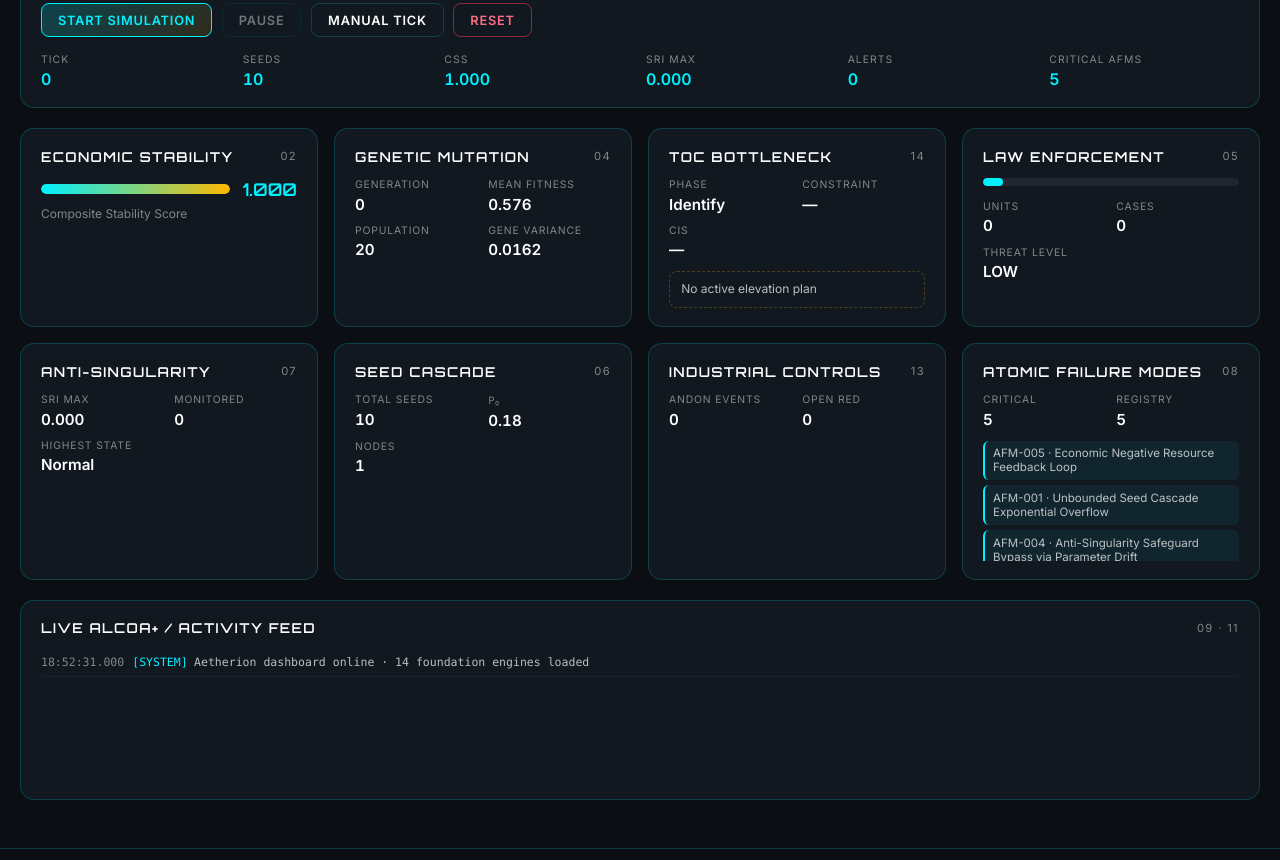
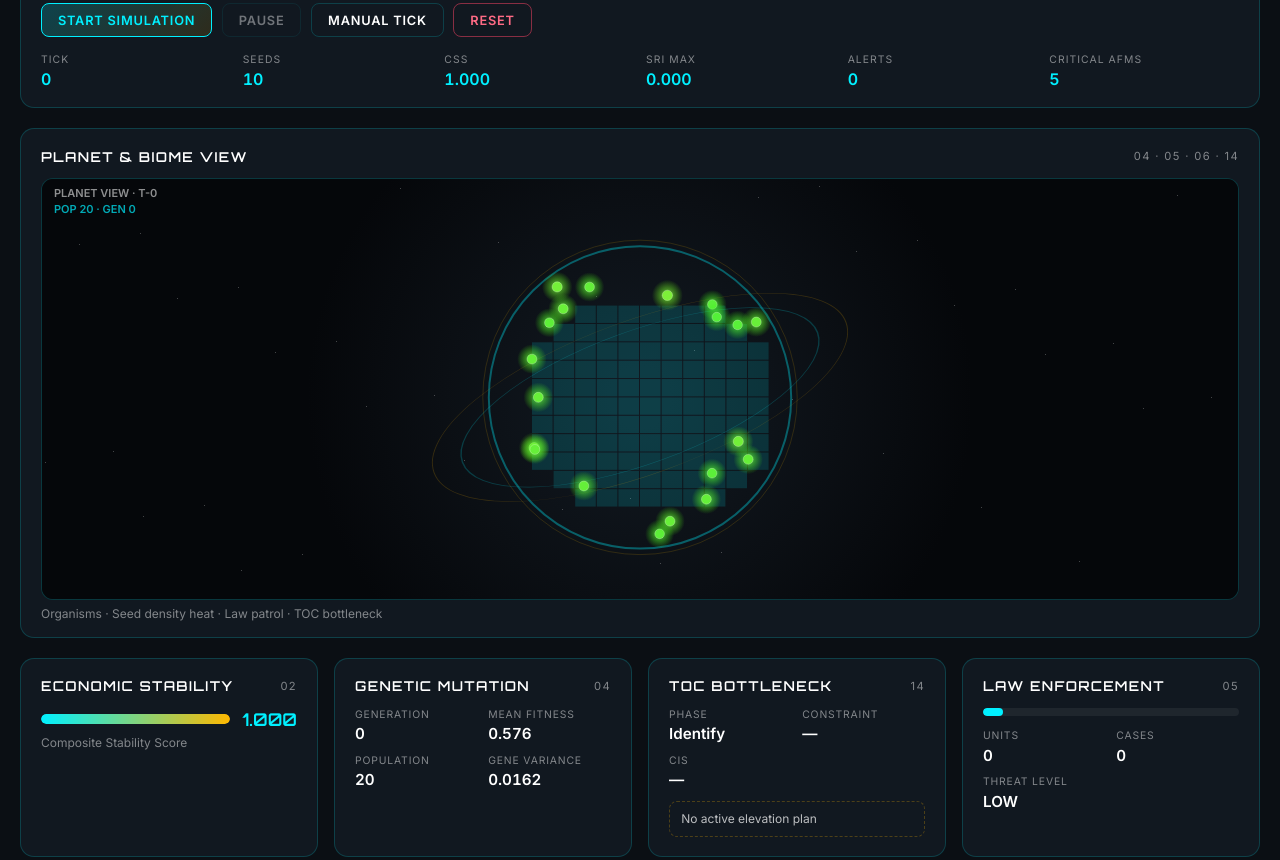
Before and after one commit to dominiccalandro1991-byte/Aetherion, a website built with Vite: page index.html in a window 1280 px wide. Shown: the part 715-1575 px from the top of the page. Built offline with nearby package versions, Linux system fonts and the light colour scheme.

Commit message:
feat(ui): planet & biome canvas renderer bound to live runtime
- src/ui/canvas.ts: 60fps PlanetCanvas with organism sprites from Engine 04,
  seed-density biome heat from Engine 06, law patrol overlay from SRI/05,
  TOC bottleneck hotspot from Engine 14
- index.html planet viewport above telemetry grid
- dashboard wires canvas start/refresh to Start & Manual Tick
- 58/58 tests pass; dist rebuilt for Pages

```diff
--- a/index.html
+++ b/index.html
@@ -65,6 +65,18 @@
         <div class="meta-item"><span class="meta-label">Alerts</span><span class="meta-value" id="meta-alerts">0</span></div>
         <div class="meta-item"><span class="meta-label">Critical AFMs</span><span class="meta-value" id="meta-afms">—</span></div>
       </div>
+    </section>
+
+    <!-- ── Planet & Biome Viewport ──────────────────────────────────────── -->
+    <section class="planet-viewport card">
+      <header class="card-header">
+        <h3>Planet &amp; Biome View</h3>
+        <span class="engine-id">04 · 05 · 06 · 14</span>
+      </header>
+      <div class="canvas-frame">
+        <canvas id="planet-canvas" aria-label="Aetherion live planet simulation canvas"></canvas>
+      </div>
+      <p class="card-sub">Organisms · Seed density heat · Law patrol · TOC bottleneck</p>
     </section>
 
     <!-- ── Engine Telemetry Grid ───────────────────────────────────────── -->
--- a/src/css/dashboard.css
+++ b/src/css/dashboard.css
@@ -543,3 +543,26 @@ body {
     max-width: min(280px, 70vw);
   }
 }
+
+/* ── Planet & Biome Canvas Viewport ─────────────────────────────────────── */
+.planet-viewport {
+  padding-bottom: 1rem;
+}
+
+.canvas-frame {
+  position: relative;
+  width: 100%;
+  border-radius: 12px;
+  overflow: hidden;
+  border: 1px solid var(--aetherion-border);
+  background: radial-gradient(ellipse at center, #111820 0%, #0B0F14 70%);
+  box-shadow: inset 0 0 40px rgba(0, 240, 255, 0.06);
+}
+
+#planet-canvas {
+  display: block;
+  width: 100%;
+  height: auto;
+  min-height: 220px;
+  cursor: crosshair;
+}
--- /dev/null
+++ b/src/ui/canvas.ts
@@ -0,0 +1,413 @@
+/**
+ * Aetherion Planet & Biome Canvas Renderer
+ * 2D viewport: planetary grid, genetic population clusters,
+ * law-enforcement threat overlay, TOC bottleneck heatmap.
+ * Targets ~60fps via requestAnimationFrame, state driven by AetherionRuntime.
+ */
+
+import type { AetherionRuntime } from '../core/orchestrator.js';
+import type { Genome } from '../foundation/04-genetic-mutation.js';
+
+export interface CanvasOptions {
+  /** Max organisms drawn (performance cap) */
+  maxOrganisms?: number;
+  /** Grid resolution for biome cells */
+  gridSize?: number;
+}
+
+interface OrganismSprite {
+  x: number;
+  y: number;
+  vx: number;
+  vy: number;
+  radius: number;
+  hue: number;
+  fitness: number;
+  generation: number;
+  id: string;
+}
+
+interface BiomeCell {
+  gx: number;
+  gy: number;
+  heat: number; // TOC / seed density 0..1
+  threat: number; // law overlay 0..1
+}
+
+const TAU = Math.PI * 2;
+
+export class PlanetCanvas {
+  private canvas: HTMLCanvasElement;
+  private ctx: CanvasRenderingContext2D;
+  private runtime: AetherionRuntime;
+  private raf = 0;
+  private running = false;
+  private organisms: OrganismSprite[] = [];
+  private cells: BiomeCell[] = [];
+  private gridSize: number;
+  private maxOrganisms: number;
+  private lastSync = 0;
+  private dpr = 1;
+  private planetCx = 0;
+  private planetCy = 0;
+  private planetR = 0;
+  private tickLabel = 0;
+
+  constructor(
+    canvas: HTMLCanvasElement,
+    runtime: AetherionRuntime,
+    options: CanvasOptions = {}
+  ) {
+    this.canvas = canvas;
+    const ctx = canvas.getContext('2d', { alpha: true });
+    if (!ctx) throw new Error('2D canvas context unavailable');
+    this.ctx = ctx;
+    this.runtime = runtime;
+    this.gridSize = options.gridSize ?? 12;
+    this.maxOrganisms = options.maxOrganisms ?? 64;
+    this.resize();
+    window.addEventListener('resize', () => this.resize());
+    this.seedOrganismsFromGenetics();
+    this.buildGrid();
+  }
+
+  start(): void {
+    if (this.running) return;
+    this.running = true;
+    const loop = (t: number) => {
+      if (!this.running) return;
+      // Sync simulation state ~ every 200ms (matches default runtime interval)
+      if (t - this.lastSync > 180) {
+        this.syncFromRuntime();
+        this.lastSync = t;
+      }
+      this.stepPhysics(1 / 60);
+      this.draw();
+      this.raf = requestAnimationFrame(loop);
+    };
+    this.raf = requestAnimationFrame(loop);
+  }
+
+  stop(): void {
+    this.running = false;
+    cancelAnimationFrame(this.raf);
+  }
+
+  /** Force an immediate state pull (e.g. after Manual Tick) */
+  refresh(): void {
+    this.syncFromRuntime();
+  }
+
+  private resize(): void {
+    const parent = this.canvas.parentElement ?? this.canvas;
+    const w = Math.max(280, parent.clientWidth || 640);
+    const h = Math.max(220, Math.min(420, Math.round(w * 0.55)));
+    this.dpr = Math.min(2, window.devicePixelRatio || 1);
+    this.canvas.width = Math.floor(w * this.dpr);
+    this.canvas.height = Math.floor(h * this.dpr);
+    this.canvas.style.width = `${w}px`;
+    this.canvas.style.height = `${h}px`;
+    this.ctx.setTransform(this.dpr, 0, 0, this.dpr, 0, 0);
+    this.planetCx = w * 0.5;
+    this.planetCy = h * 0.52;
+    this.planetR = Math.min(w, h) * 0.36;
+    this.buildGrid();
+  }
+
+  private buildGrid(): void {
+    this.cells = [];
+    for (let gy = 0; gy < this.gridSize; gy++) {
+      for (let gx = 0; gx < this.gridSize; gx++) {
+        this.cells.push({ gx, gy, heat: 0, threat: 0 });
+      }
+    }
+  }
+
+  private seedOrganismsFromGenetics(): void {
+    const genomes = this.runtime.genetics.genomes;
+    this.organisms = [];
+    const n = Math.min(this.maxOrganisms, Math.max(genomes.length, 12));
+    for (let i = 0; i < n; i++) {
+      const g = genomes[i];
+      this.organisms.push(this.spriteFromGenome(g, i, n));
+    }
+  }
+
+  private spriteFromGenome(g: Genome | undefined, i: number, n: number): OrganismSprite {
+    const angle = (i / n) * TAU + Math.random() * 0.2;
+    const dist = this.planetR * (0.25 + Math.random() * 0.55);
+    const fitness = g?.fitness ?? 0.4 + Math.random() * 0.3;
+    // Fitness → cyan-gold spectrum (Aetherion palette)
+    const hue = 180 - fitness * 130; // 180 cyan → ~50 gold
+    return {
+      x: this.planetCx + Math.cos(angle) * dist,
+      y: this.planetCy + Math.sin(angle) * dist * 0.85,
+      vx: (Math.random() - 0.5) * 0.4,
+      vy: (Math.random() - 0.5) * 0.4,
+      radius: 2.5 + fitness * 4,
+      hue,
+      fitness,
+      generation: g?.generation ?? 0,
+      id: g?.id ?? `spawn-${i}`,
+    };
+  }
+
+  private syncFromRuntime(): void {
+    const state = this.runtime.getState();
+    this.tickLabel = state.tick;
+
+    const genomes = this.runtime.genetics.genomes;
+    const meanFit = this.runtime.genetics.meanFitness || 0.5;
+    const variance = this.runtime.genetics.geneVariance || 0.1;
+
+    // Rebuild / update organism pool
+    const target = Math.min(this.maxOrganisms, Math.max(genomes.length, 8));
+    while (this.organisms.length < target) {
+      const g = genomes[this.organisms.length];
+      this.organisms.push(this.spriteFromGenome(g, this.organisms.length, target));
+    }
+    if (this.organisms.length > target) {
+      this.organisms.length = target;
+    }
+    for (let i = 0; i < this.organisms.length; i++) {
+      const g = genomes[i];
+      const o = this.organisms[i];
+      if (g) {
+        o.fitness = g.fitness;
+        o.hue = 180 - g.fitness * 130;
+        o.radius = 2.5 + g.fitness * 4 + variance * 8;
+        o.generation = g.generation;
+      } else {
+        o.fitness = meanFit;
+        o.hue = 180 - meanFit * 130;
+      }
+    }
+
+    // Seed density → biome heat (Engine 06)
+    const seedNorm = Math.min(1, state.seedTotal / 80);
+    // TOC CIS → localized heat hotspot
+    const toc = this.runtime.toc.currentConstraint;
+    const cis = toc?.constraintImpactScore ?? 0;
+    const tocGx = toc ? Math.floor(this.gridSize * 0.55) : -1;
+    const tocGy = toc ? Math.floor(this.gridSize * 0.4) : -1;
+
+    // Law threat from SRI proxy
+    const threatLevel =
+      state.sriMax > 0.7 ? 1 : state.sriMax > 0.45 ? 0.55 : state.sriMax * 0.4;
+
+    for (const cell of this.cells) {
+      const nx = cell.gx / this.gridSize;
+      const ny = cell.gy / this.gridSize;
+      // Radial falloff from planet center in grid space
+      const dx = nx - 0.5;
+      const dy = ny - 0.5;
+      const radial = Math.sqrt(dx * dx + dy * dy);
+      let heat = seedNorm * Math.max(0, 1 - radial * 1.6);
+      if (cell.gx === tocGx && cell.gy === tocGy) {
+        heat = Math.min(1, heat + cis * 0.85);
+      } else if (Math.abs(cell.gx - tocGx) <= 1 && Math.abs(cell.gy - tocGy) <= 1) {
+        heat = Math.min(1, heat + cis * 0.35);
+      }
+      cell.heat = heat;
+      cell.threat = threatLevel * Math.max(0, 1 - radial * 1.3);
+    }
+  }
+
+  private stepPhysics(dt: number): void {
+    const cx = this.planetCx;
+    const cy = this.planetCy;
+    const rMax = this.planetR * 0.92;
+    for (const o of this.organisms) {
+      // Mild orbital drift
+      const dx = o.x - cx;
+      const dy = o.y - cy;
+      const dist = Math.sqrt(dx * dx + dy * dy) || 1;
+      // Tangential velocity component
+      o.vx += (-dy / dist) * 0.015 + (Math.random() - 0.5) * 0.02;
+      o.vy += (dx / dist) * 0.015 + (Math.random() - 0.5) * 0.02;
+      o.vx *= 0.98;
+      o.vy *= 0.98;
+      o.x += o.vx;
+      o.y += o.vy;
+      // Soft containment inside planet disc
+      const nd = Math.sqrt((o.x - cx) ** 2 + (o.y - cy) ** 2);
+      if (nd > rMax) {
+        const s = rMax / nd;
+        o.x = cx + (o.x - cx) * s;
+        o.y = cy + (o.y - cy) * s;
+        o.vx *= -0.3;
+        o.vy *= -0.3;
+      }
+    }
+  }
+
+  private draw(): void {
+    const ctx = this.ctx;
+    const w = this.canvas.width / this.dpr;
+    const h = this.canvas.height / this.dpr;
+
+    // Void background
+    ctx.clearRect(0, 0, w, h);
+    const bg = ctx.createRadialGradient(
+      this.planetCx,
+      this.planetCy,
+      this.planetR * 0.2,
+      this.planetCx,
+      this.planetCy,
+      this.planetR * 2.2
+    );
+    bg.addColorStop(0, '#111820');
+    bg.addColorStop(0.55, '#0B0F14');
+    bg.addColorStop(1, '#05070a');
+    ctx.fillStyle = bg;
+    ctx.fillRect(0, 0, w, h);
+
+    // Soft star field
+    ctx.fillStyle = 'rgba(255,255,255,0.25)';
+    for (let i = 0; i < 40; i++) {
+      const sx = ((i * 97) % w) + (i % 7);
+      const sy = ((i * 53) % h) + (i % 5);
+      ctx.fillRect(sx, sy, 1, 1);
+    }
+
+    // Biome heatmap cells (projected onto planet disc)
+    this.drawBiomeHeat();
+
+    // Planet rim
+    ctx.beginPath();
+    ctx.arc(this.planetCx, this.planetCy, this.planetR, 0, TAU);
+    ctx.strokeStyle = 'rgba(0, 240, 255, 0.35)';
+    ctx.lineWidth = 2;
+    ctx.stroke();
+    ctx.beginPath();
+    ctx.arc(this.planetCx, this.planetCy, this.planetR + 6, 0, TAU);
+    ctx.strokeStyle = 'rgba(255, 184, 0, 0.15)';
+    ctx.lineWidth = 1;
+    ctx.stroke();
+
+    // Orbital rings
+    ctx.save();
+    ctx.translate(this.planetCx, this.planetCy);
+    ctx.rotate(-0.35);
+    ctx.scale(1, 0.35);
+    ctx.beginPath();
+    ctx.arc(0, 0, this.planetR * 1.25, 0, TAU);
+    ctx.strokeStyle = 'rgba(0, 240, 255, 0.2)';
+    ctx.lineWidth = 1.5;
+    ctx.stroke();
+    ctx.beginPath();
+    ctx.arc(0, 0, this.planetR * 1.45, 0, TAU);
+    ctx.strokeStyle = 'rgba(255, 184, 0, 0.18)';
+    ctx.lineWidth = 1;
+    ctx.stroke();
+    ctx.restore();
+
+    // Law enforcement threat arc
+    this.drawThreatOverlay();
+
+    // Organisms
+    for (const o of this.organisms) {
+      const glow = ctx.createRadialGradient(o.x, o.y, 0, o.x, o.y, o.radius * 3);
+      glow.addColorStop(0, `hsla(${o.hue}, 90%, 60%, 0.85)`);
+      glow.addColorStop(1, `hsla(${o.hue}, 90%, 50%, 0)`);
+      ctx.fillStyle = glow;
+      ctx.beginPath();
+      ctx.arc(o.x, o.y, o.radius * 3, 0, TAU);
+      ctx.fill();
+
+      ctx.beginPath();
+      ctx.arc(o.x, o.y, o.radius, 0, TAU);
+      ctx.fillStyle = `hsl(${o.hue}, 85%, 58%)`;
+      ctx.fill();
+      ctx.strokeStyle = 'rgba(255,255,255,0.35)';
+      ctx.lineWidth = 0.75;
+      ctx.stroke();
+    }
+
+    // HUD labels
+    ctx.font = '600 11px Inter, system-ui, sans-serif';
+    ctx.fillStyle = 'rgba(255,255,255,0.55)';
+    ctx.fillText(`PLANET VIEW · T-${this.tickLabel}`, 12, 18);
+    ctx.fillStyle = 'rgba(0, 240, 255, 0.7)';
+    ctx.fillText(
+      `POP ${this.organisms.length} · GEN ${this.runtime.genetics.generation}`,
+      12,
+      34
+    );
+    const toc = this.runtime.toc.currentConstraint;
+    if (toc) {
+      ctx.fillStyle = 'rgba(255, 184, 0, 0.85)';
+      ctx.fillText(`TOC · ${toc.type}`, 12, h - 14);
+    }
+  }
+
+  private drawBiomeHeat(): void {
+    const ctx = this.ctx;
+    const cellW = (this.planetR * 2) / this.gridSize;
+    const cellH = cellW * 0.85;
+    const originX = this.planetCx - this.planetR;
+    const originY = this.planetCy - this.planetR * 0.85;
+
+    for (const cell of this.cells) {
+      if (cell.heat < 0.04) continue;
+      const x = originX + cell.gx * cellW;
+      const y = originY + cell.gy * cellH;
+      // Only draw cells roughly inside planet disc
+      const cx = x + cellW / 2;
+      const cy = y + cellH / 2;
+      const d = Math.hypot(cx - this.planetCx, cy - this.planetCy);
+      if (d > this.planetR * 0.95) continue;
+
+      const a = 0.15 + cell.heat * 0.45;
+      // Gold heat for TOC bottleneck, cyan for seed density
+      const isTocHot = cell.heat > 0.55;
+      ctx.fillStyle = isTocHot
+        ? `rgba(255, 184, 0, ${a})`
+        : `rgba(0, 240, 255, ${a * 0.85})`;
+      ctx.fillRect(x, y, cellW - 1, cellH - 1);
+    }
+  }
+
+  private drawThreatOverlay(): void {
+    const state = this.runtime.getState();
+    if (state.sriMax < 0.35) return;
+    const ctx = this.ctx;
+    const intensity = Math.min(1, state.sriMax);
+    ctx.beginPath();
+    ctx.arc(
+      this.planetCx,
+      this.planetCy,
+      this.planetR * (0.7 + intensity * 0.25),
+      -Math.PI * 0.2,
+      Math.PI * 0.55
+    );
+    ctx.strokeStyle =
+      intensity > 0.7
+        ? `rgba(255, 68, 102, ${0.35 + intensity * 0.4})`
+        : `rgba(255, 184, 0, ${0.25 + intensity * 0.35})`;
+    ctx.lineWidth = 3 + intensity * 4;
+    ctx.stroke();
+
+    // Patrol dashed ring
+    ctx.save();
+    ctx.setLineDash([6, 8]);
+    ctx.beginPath();
+    ctx.arc(this.planetCx, this.planetCy, this.planetR * 1.08, 0, TAU);
+    ctx.strokeStyle =
+      intensity > 0.7 ? 'rgba(255, 68, 102, 0.45)' : 'rgba(255, 184, 0, 0.3)';
+    ctx.lineWidth = 1.25;
+    ctx.stroke();
+    ctx.restore();
+
+    ctx.font = '600 10px Inter, system-ui, sans-serif';
+    ctx.fillStyle =
+      intensity > 0.7 ? 'rgba(255, 107, 133, 0.9)' : 'rgba(255, 184, 0, 0.85)';
+    ctx.fillText(
+      intensity > 0.7 ? 'LAW · CRITICAL PATROL' : 'LAW · ELEVATED',
+      this.planetCx + this.planetR * 0.55,
+      this.planetCy - this.planetR * 0.75
+    );
+  }
+}
+
+export default PlanetCanvas;
--- a/src/ui/dashboard.ts
+++ b/src/ui/dashboard.ts
@@ -3,8 +3,16 @@
  */
 
 import { AetherionRuntime } from '../core/orchestrator.js';
+import { PlanetCanvas } from './canvas.js';
 
 const runtime = new AetherionRuntime();
+
+const planetCanvasEl = document.getElementById('planet-canvas') as HTMLCanvasElement | null;
+const planetView = planetCanvasEl
+  ? new PlanetCanvas(planetCanvasEl, runtime, { maxOrganisms: 64, gridSize: 14 })
+  : null;
+planetView?.start();
+
 const MAX_LOG_LINES = 80;
 
 // ── DOM refs ───────────────────────────────────────────────────────────────
@@ -195,6 +203,7 @@ function render(): void {
 btnStart.addEventListener('click', () => {
   runtime.start(200);
   appendLog('RUNTIME', 'Simulation started (200 ms interval)');
+  planetView?.refresh();
   render();
 });
 
@@ -207,6 +216,7 @@ btnPause.addEventListener('click', () => {
 btnTick.addEventListener('click', () => {
   runtime.tick();
   appendLog('TICK', `Manual tick → T-${runtime.getState().tick}`);
+  planetView?.refresh();
   render();
 });
 
@@ -224,5 +234,6 @@ setInterval(() => {
 }, 250);
 
 // Initial paint
-appendLog('SYSTEM', 'Aetherion dashboard online · 14 foundation engines loaded');
+appendLog('SYSTEM', 'Aetherion dashboard online · 14 foundation engines + planet canvas');
+planetView?.refresh();
 render();
```
Also changed, not shown: dist/assets/index-D6_OEUAC.css (deleted), dist/assets/index-DJQFMgxw.js (deleted), dist/assets/index-fvvwEaUW.js (added), dist/assets/index-lnfGLujI.css (added), dist/index.html, 2 other files.
